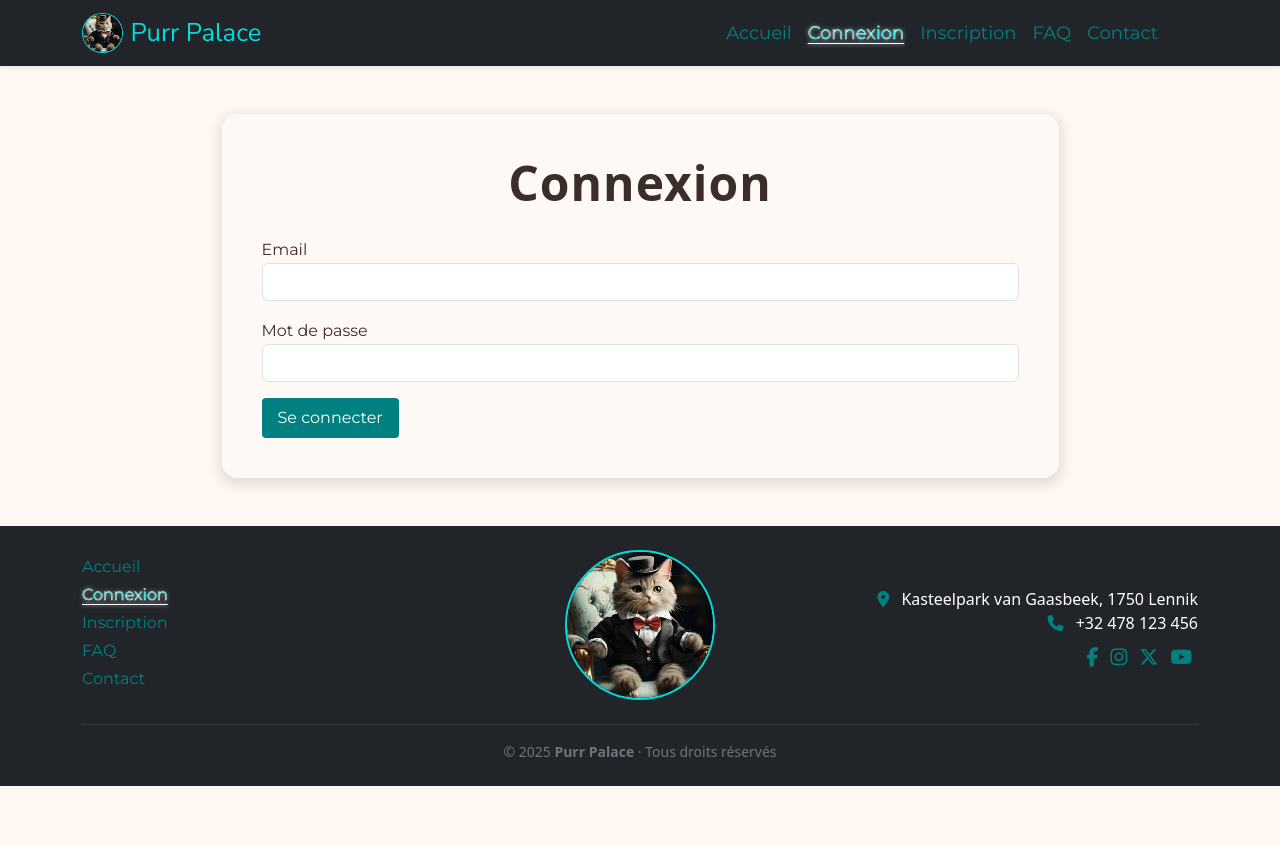
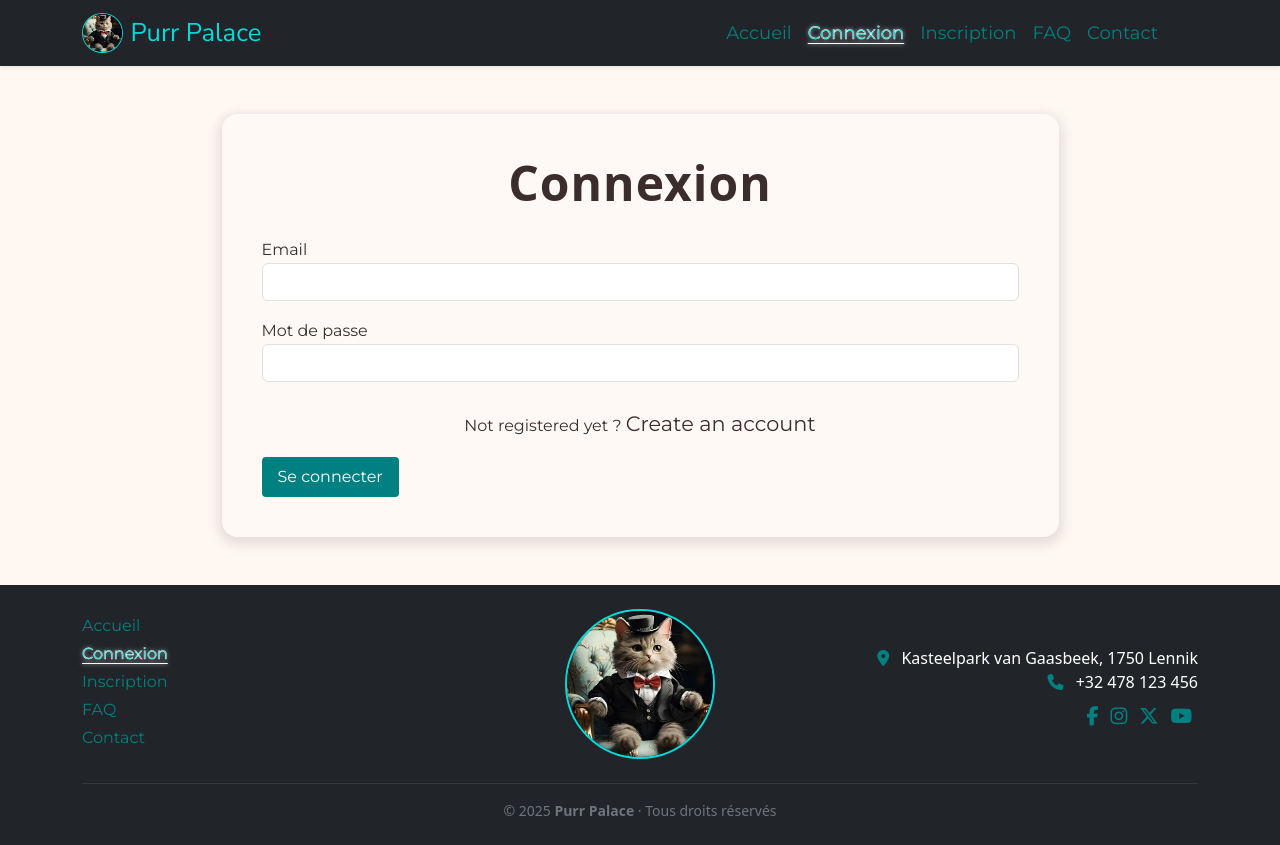
Before and after one commit to Olga21-12/Projet-final-symfony_angular, an Angular app in the folder pp_frontend/: page /login in a window 1280 px wide. Before the commit the page ends 800 px from the top, so only its background shows below. Built offline with nearby package versions, Linux system fonts and the light colour scheme; a web font is replaced by a local one.

Commit message:
page connection, css

```diff
--- a/pp_frontend/src/app/pages/login/login.component.css
+++ b/pp_frontend/src/app/pages/login/login.component.css
@@ -18,3 +18,15 @@
   text-align: center;
   letter-spacing: 1px;
 }
+
+.container p a{
+  color: #3b2e2a;
+  text-decoration: none;
+  font-size: 1.3rem;
+}
+
+.container p a:hover{
+  color: #a67c72;
+  text-decoration: underline;
+
+}
--- a/pp_frontend/src/app/pages/login/login.component.html
+++ b/pp_frontend/src/app/pages/login/login.component.html
@@ -15,6 +15,8 @@
       <input type="password" [(ngModel)]="password" name="password" class="form-control" required />
     </div>
 
+    <p class="mt-4 text-center">Not registered yet ? <a routerLink="/register">Create an account</a></p>
+
     <button type="submit" class="btn">Se connecter</button>
   </form>
 </div>
--- a/pp_frontend/src/app/pages/login/login.component.ts
+++ b/pp_frontend/src/app/pages/login/login.component.ts
@@ -2,12 +2,12 @@ import { CommonModule } from '@angular/common';
 import { HttpClient, HttpClientModule } from '@angular/common/http';
 import { Component } from '@angular/core';
 import { FormsModule } from '@angular/forms';
-import { Router } from '@angular/router';
+import { Router, RouterModule } from '@angular/router';
 
 @Component({
   selector: 'app-login',
   standalone: true,
-  imports: [CommonModule, FormsModule, HttpClientModule],
+  imports: [CommonModule, FormsModule, HttpClientModule, RouterModule],
   templateUrl: './login.component.html',
   styleUrl: './login.component.css'
 })
```
